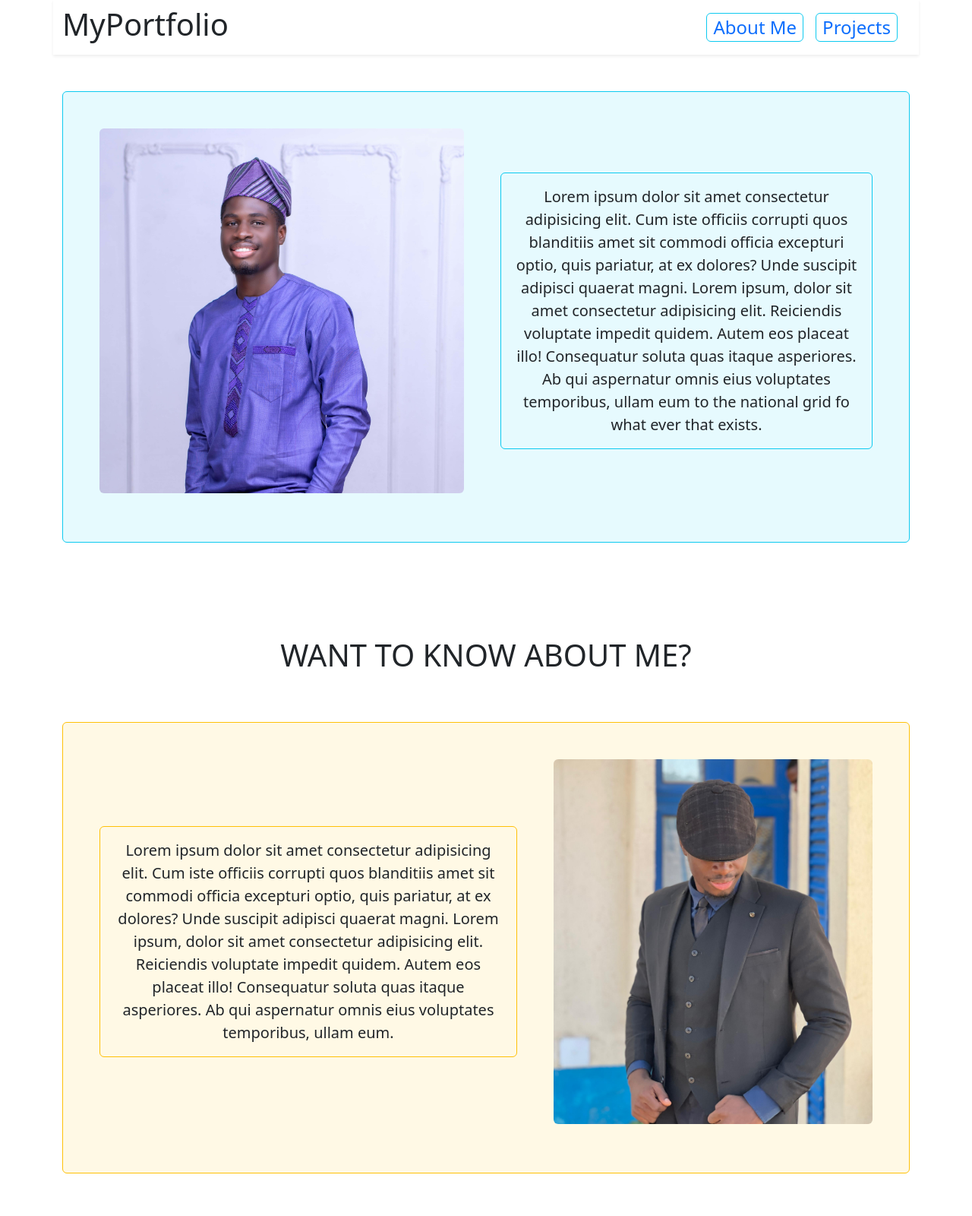
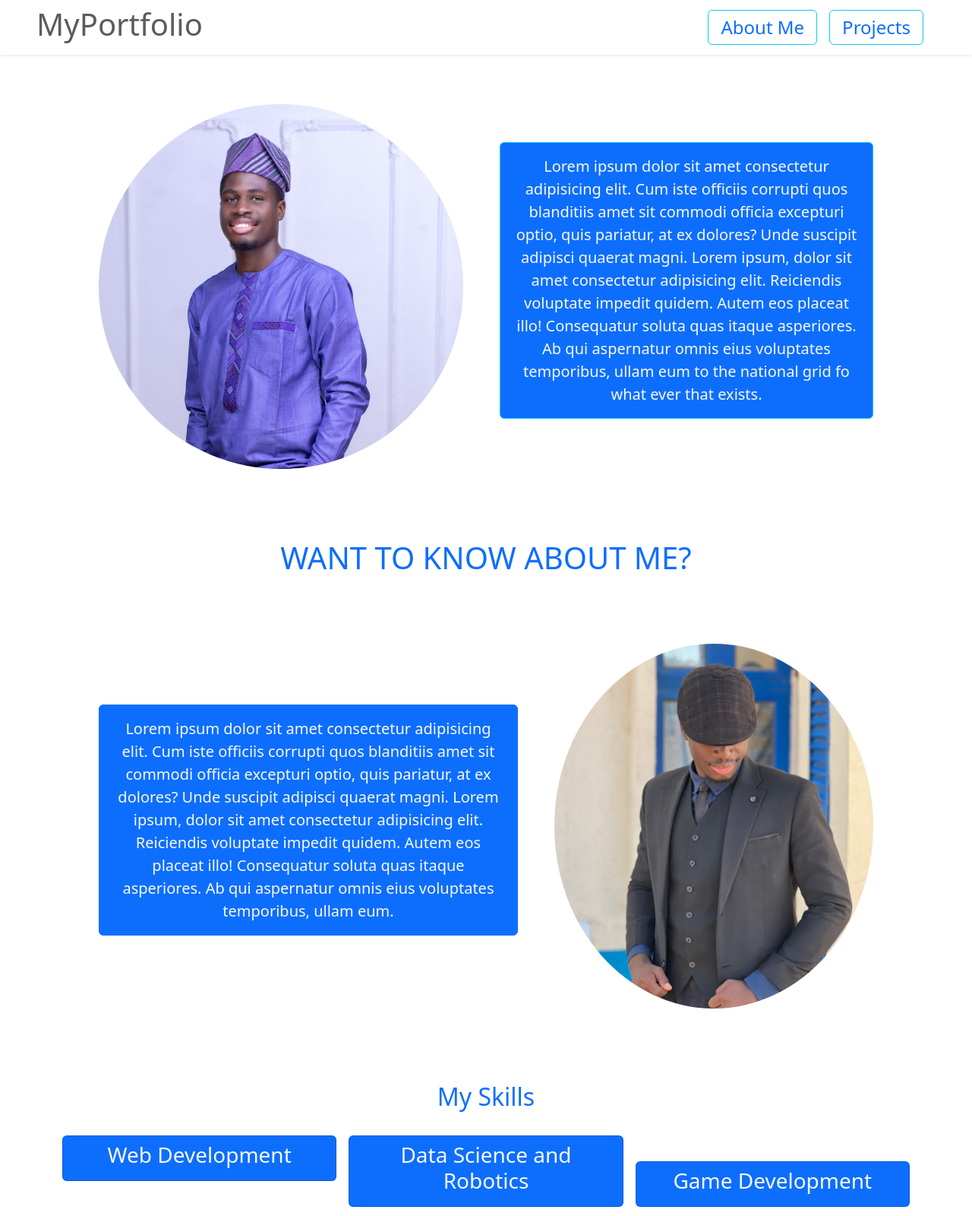
Before and after one commit to Diggardson270/MyPortfolio, a plain HTML site: page index.html in a window 1280 px wide. Shown: the top 1600 px of the page at 76% size. Drawn offline with nearby package versions, Linux system fonts and the light colour scheme.

Commit message:
i just do my village thing abeg

```diff
--- a/index.html
+++ b/index.html
@@ -12,26 +12,27 @@
         height: 30rem;
         width: 30rem;
         object-fit: cover;
-        margin-bottom: 16px;
+        margin-bottom: 17px;
+        margin-top: 17px;
       }
     </style>
 </head>
 <body class="px-5">
-    <nav class="container shadow-sm fixed-top fixed-top bg-white d-flex justify-content-between align-items-center py-2 text-center">
+    <nav class="px-5 shadow-sm fixed-top fixed-top bg-white d-flex justify-content-between align-items-center py-2 text-center">
       <div>
-        <h1>MyPortfolio</h1>
+        <h1 class="text-muted">MyPortfolio</h1>
       </div>
       <div class="d-flex justify-content-between fs-4 links">
-        <a href="#about" id="aboutme" class="px-2 text-decoration-none border border-info rounded">About Me</a>
-        <a href="#projects" id="myprojects" class="px-2 text-decoration-none border border-info mx-3 rounded">Projects</a>
+        <a href="#about" id="aboutme" class="px-3 py-1 text-decoration-none border border-info rounded">About Me</a>
+        <a href="#projects" id="myprojects" class="px-3 py-1 text-decoration-none border border-info mx-3 rounded">Projects</a>
       </div>
       </nav>
       <div style="height:56px"></div>
 
   <div class="container mt-3 d-flex flex-md-column">
-    <section class="bg-info bg-opacity-10 my-5 d-flex align-items-center gap-5 w-100 flex-md-column flex-xl-row border border-info p-5 rounded">
-      <img src="/1707060868568.jpg" alt="" class="rounded">
-      <p class="fs-5 border border-info p-3 rounded text-center d-md-block">Lorem ipsum dolor sit amet consectetur adipisicing elit.
+    <section class="d-flex align-items-center gap-5 w-100 flex-md-column flex-xl-row p-5 rounded">
+      <img src="/1707060868568.jpg" alt="" class="rounded-circle">
+      <p class="bg-primary text-light fs-5 border border-info p-3 rounded text-center d-md-block">Lorem ipsum dolor sit amet consectetur adipisicing elit.
         Cum iste officiis corrupti quos blanditiis amet sit commodi
         officia excepturi optio, quis pariatur, at ex dolores?
         Unde suscipit adipisci quaerat magni.
@@ -43,9 +44,9 @@
      </section>
 
     <section class="text-center py-2 my-1" id="about">
-      <h1 class="my-5 py-3">WANT TO KNOW ABOUT ME?</h1>
-      <div class="bg-warning bg-opacity-10 d-flex align-items-center gap-5 w-100 flex-md-column flex-xl-row border border-warning rounded p-5">
-        <p class="fs-5 p-3 border border-warning rounded">
+      <h1 class="py-3 text-primary">WANT TO KNOW ABOUT ME?</h1>
+      <div class="d-flex align-items-center gap-5 w-100 flex-md-column flex-xl-row p-5">
+        <p class="bg-primary text-light fs-5 p-3 border border-primary rounded">
           Lorem ipsum dolor sit amet consectetur adipisicing elit.
           Cum iste officiis corrupti quos blanditiis amet sit commodi
           officia excepturi optio, quis pariatur, at ex dolores?
@@ -55,17 +56,31 @@
           Autem eos placeat illo! Consequatur soluta quas itaque asperiores. Ab qui aspernatur omnis eius
           voluptates temporibus, ullam eum.
         </p>
-        <img src="/1707081765976.jpg" alt="" class="rounded">
+        <img src="/1707081765976.jpg" alt="" class="rounded-circle">
+      </div>
+      <div class="container">
+        <h2 class="p-3 m-3 text-primary">My Skills</h2>
+        <div class="row gap-3">
+          <div class="p-2 col card align-self-start bg-primary">
+            <h3 class="text-light">Web Development</h3>
+          </div>
+          <div class="p-2 col card align-self-center bg-primary">
+            <h3 class="text-light">Data Science and Robotics</h3>
+          </div>
+          <div class="p-2 col card align-self-end bg-primary">
+            <h3 class="text-light">Game Development</h3>
+          </div>
+        </div>
       </div>
     </section>
 
-    <section class="py-5 my-5 text-center" id="projects">
-      <h1 class="my-5 py-3">MY PROJECTS</h1>
+    <section class="py-5 text-center" id="projects">
+      <h1 class="py-3 text-primary">MY PROJECTS</h1>
       <div>
         <div>
           <div class="row">
             <div class="col-6">
-              <div class="card">
+              <div class="card border-primary">
                 <div class="card-body info">
                   <h3 class="card-title">FRIENDLY CHATBOT</h3>
                   <img src="/—Pngtree—smart chatbot cartoon clipart_9015126.png" alt="" class="w-50 h-50">
@@ -75,7 +90,7 @@
               </div>
             </div>
             <div class="col-6">
-              <div class="card">
+              <div class="card border-primary">
                 <div class="card-body info">
                   <h3 class="card-title">SLMS</h3>
                   <img src="/pngwing.com (1).png" alt="" class="w-50 h-50">
@@ -87,7 +102,7 @@
           </div>
           <div class="row my-3">
             <div class="col-12">
-              <div class="card">
+              <div class="card border-primary">
                 <div class="card-body info">
                   <h3 class="card-title">E-COMMERCE WEBSITE</h3>
                   <img src="/e-commerce.png" alt="" class="w-50 h-50">
@@ -100,7 +115,7 @@
           <div>
             <div class="row">
               <div class="col-6">
-                <div class="card">
+                <div class="card border-primary">
                   <div class="card-body info">
                   <h3 class="card-title">QUIZ APP</h3>
                   <img src="/quiz.png" alt="" class="w-50 h-50">
@@ -110,7 +125,7 @@
               </div>
             </div>
             <div class="col-6">
-              <div class="card">
+              <div class="card border-primary">
                 <div class="card-body info">
                   <h3 class="card-title">FYLO LANDING PAGE</h3>
                   <img src="/fylo.png" alt=""class="w-50 h-50">
```
